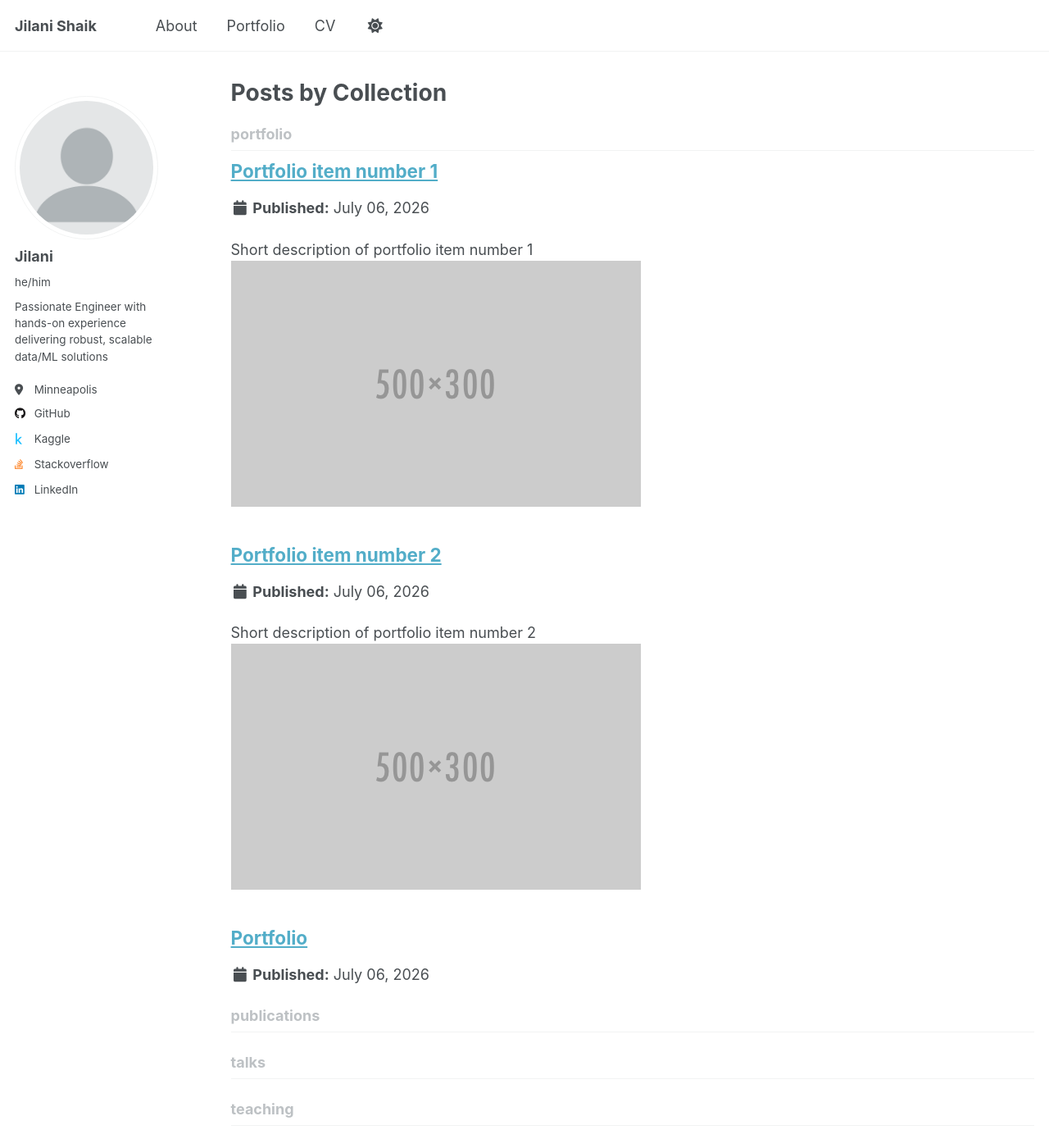
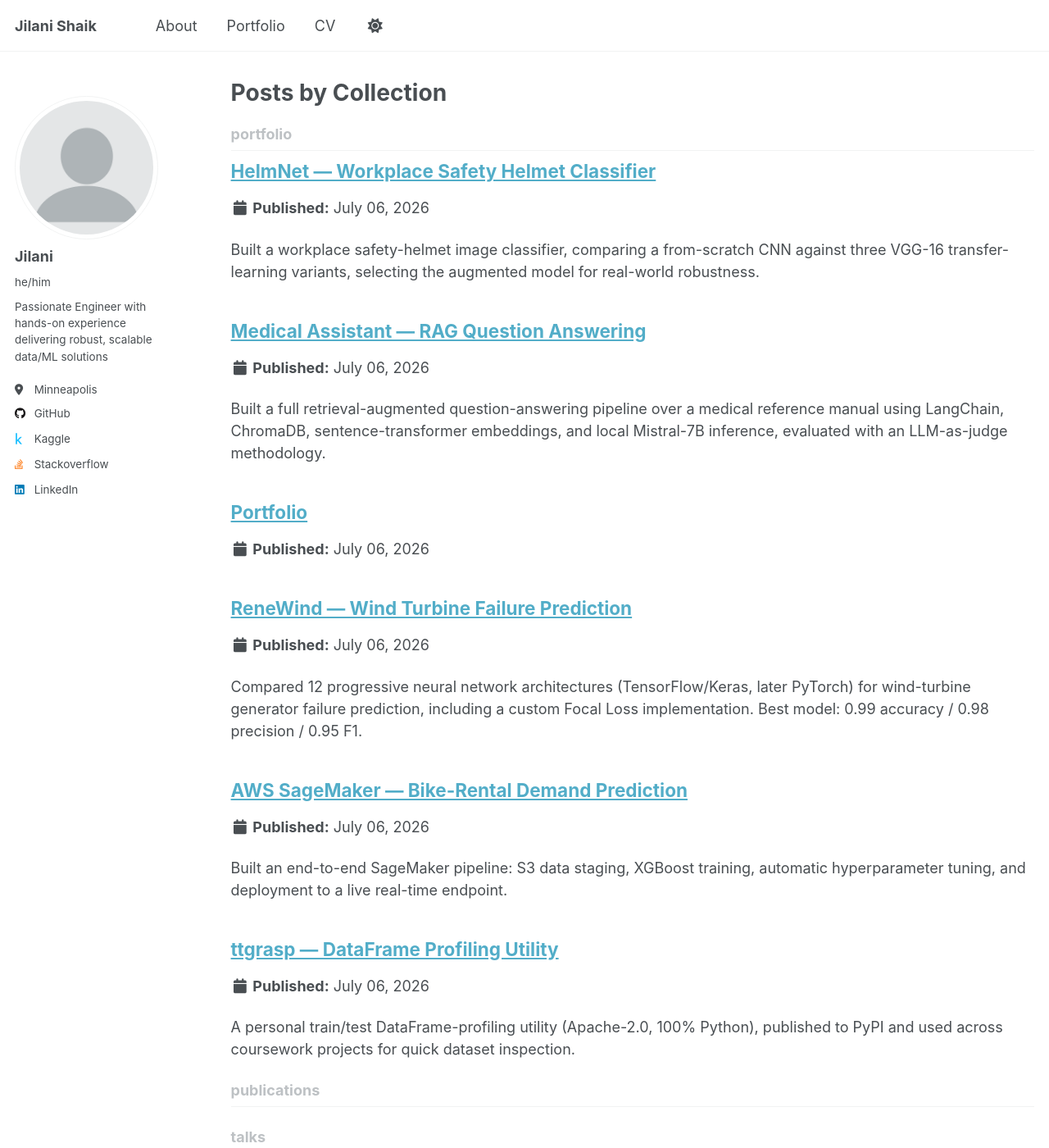
Before and after one commit to jilani20/jilani20.github.io, a Jekyll site: the page built from _pages/collection-archive.html, in a window 1280 px wide and 1400 px high. Shown: the whole window at 82% size. Built offline with Jekyll 4.4.1, drawn with Linux system fonts in a browser that asks for light colours; a script that is not in the unit is left out.

Commit message:
portfolio breakup

```diff
--- /dev/null
+++ b/_portfolio/helmnet.md
@@ -0,0 +1,9 @@
+---
+title: "HelmNet — Workplace Safety Helmet Classifier"
+excerpt: "Built a workplace safety-helmet image classifier, comparing a from-scratch CNN against three VGG-16 transfer-learning variants, selecting the augmented model for real-world robustness."
+collection: portfolio
+---
+
+Built a workplace safety-helmet image classifier, comparing a from-scratch CNN against three VGG-16 transfer-learning variants (TensorFlow/Keras). All reached near-perfect metrics; selected the data-augmented variant specifically for robustness to messier real-world camera conditions, not because the benchmark numbers demanded it.
+
+**Stack:** TensorFlow, Keras, CNN, VGG-16 Transfer Learning
--- /dev/null
+++ b/_portfolio/medical-assistant.md
@@ -0,0 +1,9 @@
+---
+title: "Medical Assistant — RAG Question Answering"
+excerpt: "Built a full retrieval-augmented question-answering pipeline over a medical reference manual using LangChain, ChromaDB, sentence-transformer embeddings, and local Mistral-7B inference, evaluated with an LLM-as-judge methodology."
+collection: portfolio
+---
+
+Built a full retrieval-augmented question-answering pipeline over a medical reference manual: LangChain chunking (512 tokens, 50 overlap), sentence-transformer embeddings, a persisted ChromaDB vector store, top-k similarity retrieval, and local Mistral-7B-Instruct inference (GGUF-quantized, via llama.cpp) — evaluated with an LLM-as-judge methodology scoring retrieval and generation quality.
+
+**Stack:** LangChain, ChromaDB, Sentence-Transformers, Mistral-7B, llama.cpp
--- a/_portfolio/portfolio-1.md
+++ /dev/null
@@ -1,7 +0,0 @@
----
-title: "Portfolio item number 1"
-excerpt: "Short description of portfolio item number 1<br/><img src='/images/500x300.png'>"
-collection: portfolio
----
-
-This is an item in your portfolio. It can be have images or nice text. If you name the file .md, it will be parsed as markdown. If you name the file .html, it will be parsed as HTML.
--- a/_portfolio/portfolio-2.html
+++ /dev/null
@@ -1,7 +0,0 @@
----
-title: "Portfolio item number 2"
-excerpt: "Short description of portfolio item number 2 <br/><img src='/images/500x300.png'>"
-collection: portfolio
----
-
-This is an item in your portfolio. It can be have images or nice text. If you name the file .md, it will be parsed as markdown. If you name the file .html, it will be parsed as HTML.
--- a/_portfolio/portfolio.md
+++ b/_portfolio/portfolio.md
@@ -2,38 +2,11 @@
 title: "Portfolio"
 permalink: /portfolio/
 author_profile: true
+layout: archive
 ---
 
 {% include base_path %}
 
-Personal and coursework ML/AI projects, kept separate from professional work since these are learning projects, not production deliverables.
-
-### [ReneWind — Wind Turbine Failure Prediction](#)
-
-Compared 12 progressive neural network architectures (TensorFlow/Keras, later reimplemented in PyTorch to deepen understanding) for wind-turbine generator failure prediction — baseline → dropout regularization → class-weighting for ~9x imbalance → SGD vs. Adam → BatchNorm → a custom Focal Loss implementation written from scratch. Best model: 0.99 accuracy / 0.98 precision / 0.95 F1 on validation.
-
-**Stack:** TensorFlow, Keras, PyTorch
-
-### [HelmNet — Workplace Safety Helmet Classifier](#)
-
-Built a workplace safety-helmet image classifier, comparing a from-scratch CNN against three VGG-16 transfer-learning variants (TensorFlow/Keras). All reached near-perfect metrics; selected the data-augmented variant specifically for robustness to messier real-world camera conditions, not because the benchmark numbers demanded it.
-
-**Stack:** TensorFlow, Keras, CNN, VGG-16 Transfer Learning
-
-### [Medical Assistant — RAG Question Answering](#)
-
-Built a full retrieval-augmented question-answering pipeline over a medical reference manual: LangChain chunking (512 tokens, 50 overlap), sentence-transformer embeddings, a persisted ChromaDB vector store, top-k similarity retrieval, and local Mistral-7B-Instruct inference (GGUF-quantized, via llama.cpp) — evaluated with an LLM-as-judge methodology scoring retrieval and generation quality.
-
-**Stack:** LangChain, ChromaDB, Sentence-Transformers, Mistral-7B, llama.cpp
-
-### [AWS SageMaker — Bike-Rental Demand Prediction](#)
-
-Built an end-to-end SageMaker pipeline: S3 data staging, training via the built-in XGBoost algorithm, an automatic hyperparameter tuning job (eta, gamma, min_child_weight, subsample), and deployment to a live real-time endpoint — validated with batch inference against held-out test data.
-
-**Stack:** AWS SageMaker, XGBoost, boto3, S3
-
-### [ttgrasp — DataFrame Profiling Utility](https://github.com/jilani20/ttgrasp)
-
-A personal train/test DataFrame-profiling utility (Apache-2.0, 100% Python), published to PyPI and used across coursework projects for quick dataset inspection. Currently validating a bugfix via a release candidate on TestPyPI (0.0.9rc0) ahead of the next production release.
-
-**Stack:** Python, PyPI packaging
+{% for post in site.portfolio reversed %}
+  {% include archive-single.html %}
+{% endfor %}
--- /dev/null
+++ b/_portfolio/renewind.md
@@ -0,0 +1,9 @@
+---
+title: "ReneWind — Wind Turbine Failure Prediction"
+excerpt: "Compared 12 progressive neural network architectures (TensorFlow/Keras, later PyTorch) for wind-turbine generator failure prediction, including a custom Focal Loss implementation. Best model: 0.99 accuracy / 0.98 precision / 0.95 F1."
+collection: portfolio
+---
+
+Compared 12 progressive neural network architectures (TensorFlow/Keras, later reimplemented in PyTorch to deepen understanding) for wind-turbine generator failure prediction — baseline → dropout regularization → class-weighting for ~9x imbalance → SGD vs. Adam → BatchNorm → a custom Focal Loss implementation written from scratch. Best model: 0.99 accuracy / 0.98 precision / 0.95 F1 on validation.
+
+**Stack:** TensorFlow, Keras, PyTorch
--- /dev/null
+++ b/_portfolio/sagemaker-bike-rental.md
@@ -0,0 +1,9 @@
+---
+title: "AWS SageMaker — Bike-Rental Demand Prediction"
+excerpt: "Built an end-to-end SageMaker pipeline: S3 data staging, XGBoost training, automatic hyperparameter tuning, and deployment to a live real-time endpoint."
+collection: portfolio
+---
+
+Built an end-to-end SageMaker pipeline: S3 data staging, training via the built-in XGBoost algorithm, an automatic hyperparameter tuning job (eta, gamma, min_child_weight, subsample), and deployment to a live real-time endpoint — validated with batch inference against held-out test data.
+
+**Stack:** AWS SageMaker, XGBoost, boto3, S3
--- /dev/null
+++ b/_portfolio/ttgrasp.md
@@ -0,0 +1,11 @@
+---
+title: "ttgrasp — DataFrame Profiling Utility"
+excerpt: "A personal train/test DataFrame-profiling utility (Apache-2.0, 100% Python), published to PyPI and used across coursework projects for quick dataset inspection."
+collection: portfolio
+---
+
+A personal train/test DataFrame-profiling utility (Apache-2.0, 100% Python), published to PyPI and used across coursework projects for quick dataset inspection. Currently validating a bugfix via a release candidate on TestPyPI (0.0.9rc0) ahead of the next production release.
+
+Source: [github.com/jilani20/ttgrasp](https://github.com/jilani20/ttgrasp)
+
+**Stack:** Python, PyPI packaging
```
Also changed, not shown: 1 other file.
